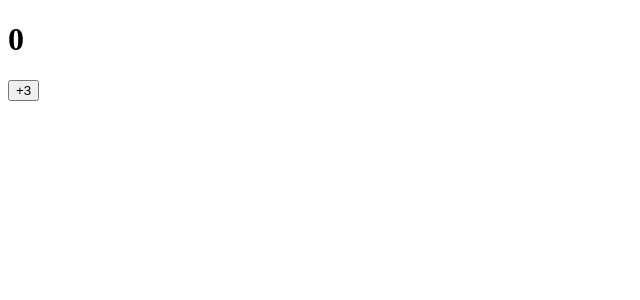
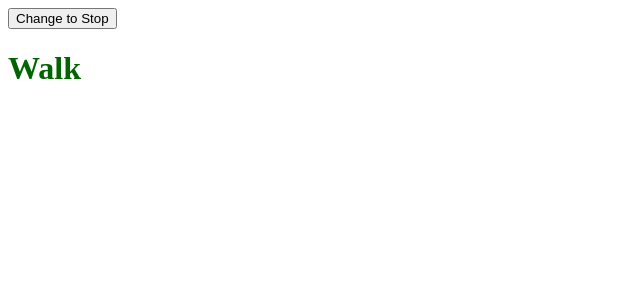
Before and after one commit to Milltiades/react-course, a React (Vite) app: page / in a window 1280 px wide. Shown: the top 300 px of the page, without its empty margins (0-640 px from the left). Built offline with nearby package versions, Linux system fonts and the light colour scheme.

Commit message:
state as snapshot

```diff
--- a/src/App.jsx
+++ b/src/App.jsx
@@ -8,6 +8,7 @@ import Gallery from './Gallery';
 // import Test2 from './Test2';
 // import Test3 from './Test3';
 import Test4 from './Test4';
+import Challenge from './Challenge';
 // import MyInput from './MyInput.jsx';
 
 // import { createTodos } from './utils.jsx';
@@ -175,7 +176,8 @@ function App() {
 /> */}
 
 {/* <Gallery/> */}
-<Test4/>
+{/* <Test4/> */}
+<Challenge/>
   </>
   );
 }
--- /dev/null
+++ b/src/Challenge.jsx
@@ -0,0 +1,29 @@
+import React from 'react'
+import { useState } from 'react';
+
+const Challenge = () => {
+    const [walk, setWalk] = useState(true);
+
+    function handleClick() {
+        setWalk(!walk);
+        if(walk) {
+            alert('Stop is next')
+        } else {
+            alert('Walk is next')
+        }
+      }
+  return (
+    <>
+      <button onClick={handleClick}>
+        Change to {walk ? 'Stop' : 'Walk'}
+      </button>
+      <h1 style={{
+        color: walk ? 'darkgreen' : 'darkred'
+      }}>
+        {walk ? 'Walk' : 'Stop'}
+      </h1>
+    </>
+  )
+}
+
+export default Challenge
--- a/src/Test4.jsx
+++ b/src/Test4.jsx
@@ -34,10 +34,12 @@ const Test4 = () => {
 <>
 <h1>{number}</h1>
 <button onClick={() => {
+  setNumber(number + 5);
   setNumber(n => n + 1);
-  setNumber(n => n + 1);
-  setNumber(n => n + 1);
-}}>+3</button>
+  setNumber(42)
+//   setNumber(n => n + 1);
+//   setNumber(n => n + 1);
+}}>+?</button>
 </>
   )
 }
```
